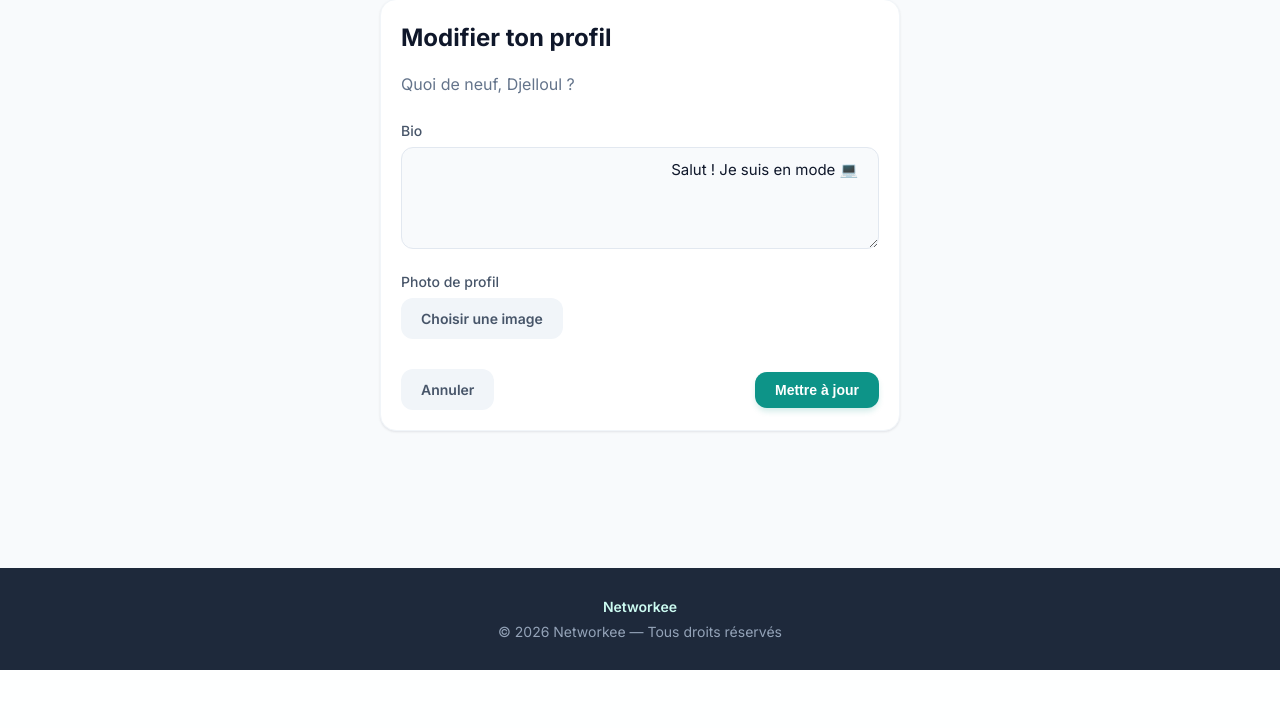
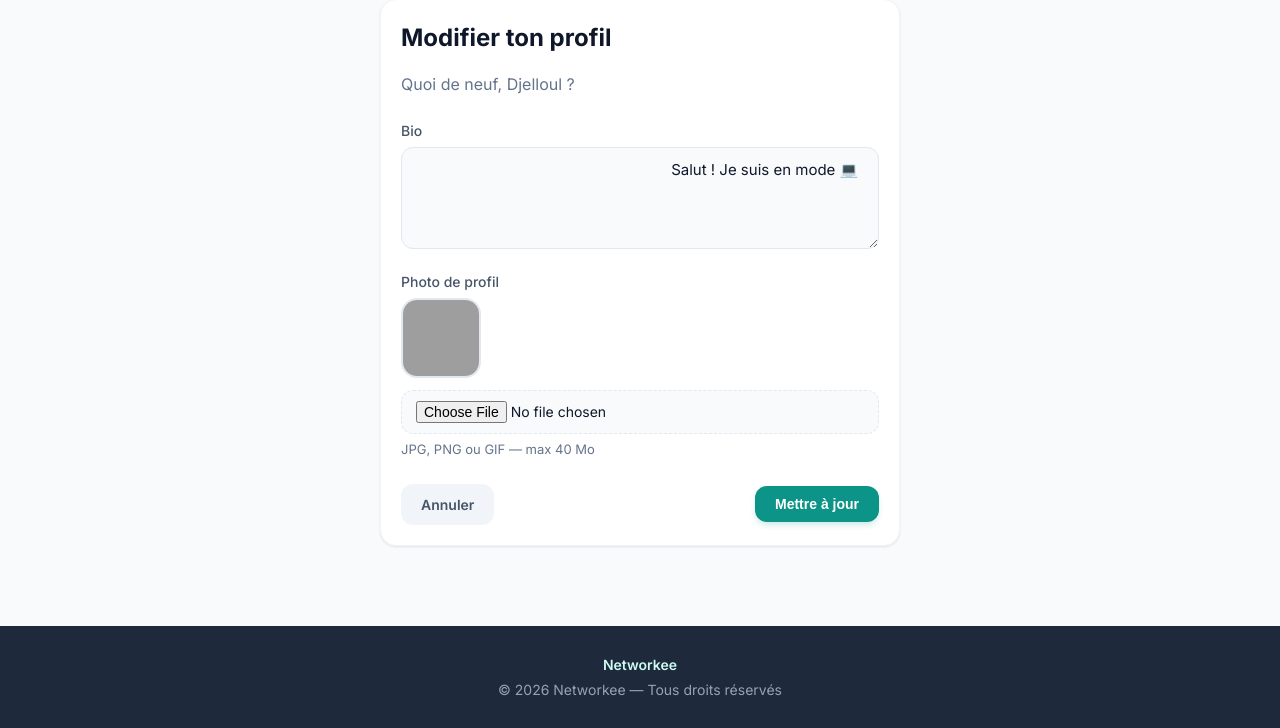
Before and after one commit to Dev-Djelloul/Networkee, a PHP site: page /pages/edit-profile.php in a window 1280 px wide. Shown: the part 130-858 px from the top of the page. Before the commit the page ends 800 px from the top, so only its background shows below. Run offline with PHP 8.4, Linux system fonts and the light colour scheme; a user stored in the database is signed in; data comes from the database, SQL or seed files in the repository; some libraries are stand-ins or nearby versions; grey boxes are pictures that could not be loaded.

Commit message:
Fix upload: replace file-input-wrapper trick with plain input on edit-profile
- Remove absolutely-positioned invisible file input that was blocking submit button

- Use a plain styled input[type=file] (.form-input-file) instead

- Add .form-input-file CSS with hover/focus styles

- Show current profile photo preview

- Generate unique filename to avoid collisions

```diff
--- a/pages/edit-profile.php
+++ b/pages/edit-profile.php
@@ -15,36 +15,33 @@ $stmt->execute(['id' => $_SESSION['user_id']]);
 $user = $stmt->fetch();
 
 $upload_error = null;
-$debug_info = null;
 
 if ($_SERVER['REQUEST_METHOD'] === 'POST') {
     $bio = htmlspecialchars($_POST['bio'] ?? '', ENT_QUOTES, 'UTF-8');
     $profile_image = $user['profile_image'];
 
-    $debug_info = "\$_FILES: " . print_r($_FILES, true) . "\n";
-    $debug_info .= "upload_max_filesize: " . ini_get('upload_max_filesize') . "\n";
-    $debug_info .= "post_max_size: " . ini_get('post_max_size') . "\n";
-    $debug_info .= "CONTENT_LENGTH: " . ($_SERVER['CONTENT_LENGTH'] ?? 'n/a') . "\n";
-
     if (isset($_FILES['profile_image']) && $_FILES['profile_image']['error'] === UPLOAD_ERR_OK) {
-        $name = basename($_FILES['profile_image']['name']);
-        $target_dir = __DIR__ . '/../uploads/';
-        $target_file = $target_dir . $name;
+        $ext = strtolower(pathinfo($_FILES['profile_image']['name'], PATHINFO_EXTENSION));
+        $allowed_exts = ['jpg', 'jpeg', 'png', 'gif'];
         $allowed_types = ['image/jpeg', 'image/png', 'image/gif'];
 
-        if (!in_array($_FILES['profile_image']['type'], $allowed_types)) {
+        if (!in_array($ext, $allowed_exts) || !in_array($_FILES['profile_image']['type'], $allowed_types)) {
             $upload_error = "Seules les images JPG, PNG ou GIF sont autorisées.";
-        } elseif (!is_dir($target_dir) || !is_writable($target_dir)) {
-            $upload_error = "Le dossier d'upload n'est pas accessible en écriture.";
-        } elseif (!move_uploaded_file($_FILES['profile_image']['tmp_name'], $target_file)) {
-            $upload_error = "Erreur lors du déplacement de l'image (vérifier les permissions du dossier uploads/).";
         } else {
-            $profile_image = $name;
+            $name = uniqid('avatar_') . '.' . $ext;
+            $target_dir = __DIR__ . '/../uploads/';
+            $target_file = $target_dir . $name;
+
+            if (!is_dir($target_dir) || !is_writable($target_dir)) {
+                $upload_error = "Le dossier uploads/ n'est pas accessible en écriture.";
+            } elseif (!move_uploaded_file($_FILES['profile_image']['tmp_name'], $target_file)) {
+                $upload_error = "Erreur lors du déplacement de l'image.";
+            } else {
+                $profile_image = $name;
+            }
         }
     } elseif (isset($_FILES['profile_image']) && $_FILES['profile_image']['error'] !== UPLOAD_ERR_NO_FILE) {
         $upload_error = "Erreur upload (code " . $_FILES['profile_image']['error'] . ").";
-    } elseif (!empty($_SERVER['CONTENT_LENGTH']) && !isset($_FILES['profile_image'])) {
-        $upload_error = "Le fichier n'a pas été reçu par le serveur. La taille dépasse peut-être upload_max_filesize (" . ini_get('upload_max_filesize') . ").";
     }
 
     if (!$upload_error) {
@@ -54,8 +51,8 @@ if ($_SERVER['REQUEST_METHOD'] === 'POST') {
         exit;
     }
 }
+include __DIR__ . '/../includes/head.php';
 ?>
-<?php include __DIR__ . '/../includes/head.php'; ?>
 <body>
     <?php include(__DIR__ . '/../includes/header.php'); ?>
 
@@ -66,14 +63,10 @@ if ($_SERVER['REQUEST_METHOD'] === 'POST') {
                 <p style="color: var(--text-muted); margin-bottom: 1.5rem;">Quoi de neuf, <?php echo htmlspecialchars($user['username']); ?> ?</p>
 
                 <?php if ($upload_error): ?>
-                    <div class="alert alert-danger"><?php echo $upload_error; ?></div>
+                    <div class="alert alert-danger"><?php echo htmlspecialchars($upload_error); ?></div>
                 <?php endif; ?>
 
-                <?php if ($debug_info): ?>
-                    <pre style="background: #f1f5f9; padding: 1rem; border-radius: 0.5rem; font-size: 0.75rem; overflow: auto;"><?php echo htmlspecialchars($debug_info); ?></pre>
-                <?php endif; ?>
-
-                <form id="editProfileForm" action="edit-profile.php" method="post" enctype="multipart/form-data">
+                <form action="edit-profile.php" method="post" enctype="multipart/form-data">
                     <div class="form-group">
                         <label class="form-label" for="bio">Bio</label>
                         <textarea name="bio" id="bio" rows="4" class="form-input" placeholder="Parle-nous de toi..."><?php echo htmlspecialchars($user['bio'] ?? '', ENT_QUOTES, 'UTF-8'); ?></textarea>
@@ -81,28 +74,26 @@ if ($_SERVER['REQUEST_METHOD'] === 'POST') {
 
                     <div class="form-group">
                         <label class="form-label" for="profile_image">Photo de profil</label>
-                        <div style="display: block;">
-                            <label class="file-input-wrapper">
-                                <span class="btn btn-secondary" style="width: 100%; justify-content: center;">Choisir une image</span>
-                                <input type="file" id="profile_image" name="profile_image" accept="image/jpeg,image/png,image/gif">
-                            </label>
-                        </div>
+                        <?php if ($user['profile_image']): ?>
+                            <div style="margin-bottom: 0.75rem;">
+                                <img src="<?php echo $baseUrl; ?>uploads/<?php echo htmlspecialchars($user['profile_image']); ?>"
+                                     alt="Photo actuelle"
+                                     style="width: 5rem; height: 5rem; border-radius: 1rem; object-fit: cover; border: 2px solid var(--border);">
+                            </div>
+                        <?php endif; ?>
+                        <input type="file"
+                               id="profile_image"
+                               name="profile_image"
+                               accept="image/jpeg,image/png,image/gif"
+                               class="form-input-file">
+                        <p style="font-size: 0.8125rem; color: var(--text-muted); margin: 0.375rem 0 0;">JPG, PNG ou GIF — max 40 Mo</p>
                     </div>
 
-                    <div class="composer-actions" style="margin-top: 1.5rem;">
+                    <div style="display: flex; justify-content: space-between; align-items: center; margin-top: 1.5rem; gap: 0.75rem;">
                         <a href="profile.php" class="btn btn-secondary">Annuler</a>
-                        <button type="submit" class="btn btn-primary" onclick="console.log('Bouton cliqué');">Mettre à jour</button>
+                        <button type="submit" class="btn btn-primary">Mettre à jour</button>
                     </div>
                 </form>
-
-                <script>
-                    document.getElementById('editProfileForm').addEventListener('submit', function(e) {
-                        console.log('Formulaire soumis');
-                        var files = document.getElementById('profile_image').files;
-                        console.log('Fichier sélectionné:', files.length > 0 ? files[0].name : 'aucun');
-                        alert('Soumission du formulaire détectée. Fichier: ' + (files.length > 0 ? files[0].name : 'aucun'));
-                    });
-                </script>
             </div>
         </div>
     </main>
--- a/styles/modern.css
+++ b/styles/modern.css
@@ -534,6 +534,32 @@ a {
   cursor: pointer;
 }
 
+/* Plain file input for forms */
+.form-input-file {
+  display: block;
+  width: 100%;
+  padding: 0.625rem 0.875rem;
+  border: 1px dashed var(--border);
+  border-radius: var(--radius-sm);
+  background: var(--input-bg);
+  color: var(--text);
+  font-family: var(--font);
+  font-size: 0.875rem;
+  cursor: pointer;
+  transition: border-color 0.2s ease, background 0.2s ease;
+}
+
+.form-input-file:hover {
+  border-color: var(--accent);
+  background: var(--accent-light);
+}
+
+.form-input-file:focus {
+  outline: none;
+  border-color: var(--accent);
+  box-shadow: 0 0 0 3px rgba(13, 148, 136, 0.08);
+}
+
 /* Comments */
 .comments-section {
   background: var(--composer-bg);
```
